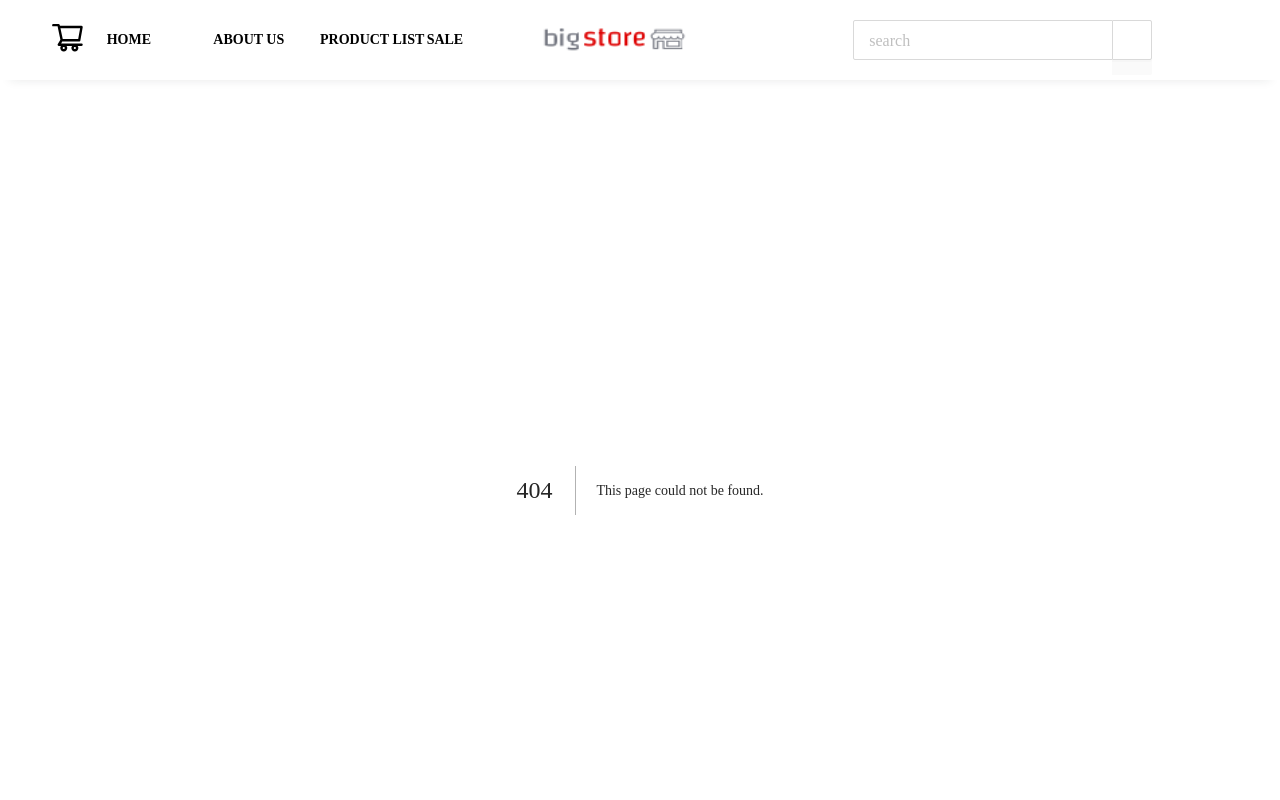
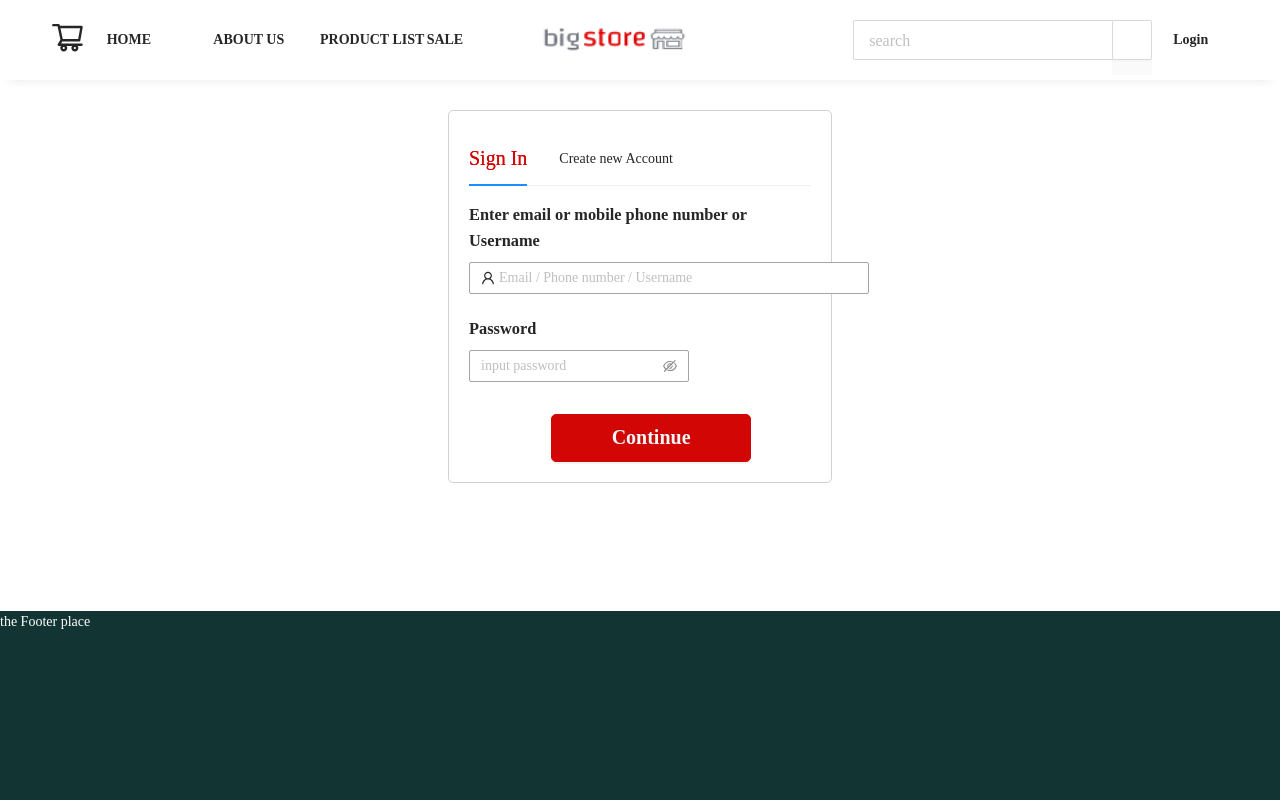
Before and after one commit to Maede-Dev/big-store, a Next.js app: page /login in a window 1280 px wide. Before the commit this address had no page. Shown: the top 800 px of the page. Built offline with nearby package versions, Linux system fonts and the light colour scheme.

Commit message:
create login page with new account and sign in tab

```diff
--- a/Components/Footer/footer.module.scss
+++ b/Components/Footer/footer.module.scss
@@ -2,4 +2,5 @@
   color: white;
   background-color: #123432;
   min-height: 312px;
+  margin-top: 10%;
 }
--- a/Components/Header/index.jsx
+++ b/Components/Header/index.jsx
@@ -2,7 +2,6 @@ import { Col, Input, Row, Space } from "antd";
 
 import Link from "next/link";
 import React from "react";
-import { SearchOutlined } from "@ant-design/icons";
 import { ShoppingCartOutlined } from "@ant-design/icons";
 import style from "./Header.module.scss";
 
@@ -47,11 +46,15 @@ const Header = () => {
 
       <Col span={6} className={style.header_logo}>
         <Link href="/">
-          <img src="/Images/Logo.png" alt="header-logo" className={style.header_logo}/>
+          <img
+            src="/Images/Logo.png"
+            alt="header-logo"
+            className={style.header_logo}
+          />
         </Link>
       </Col>
 
-      <Col span={8} className="search">
+      <Col span={6} className="search">
         <Space direction="vertical">
           <Search
             placeholder=" search"
@@ -60,6 +63,12 @@ const Header = () => {
           />
         </Space>
       </Col>
+
+      <Col span={2} className={style.header_cols}>
+        <Link href="/login">
+          <span>Login</span>
+        </Link>
+      </Col>
     </Row>
   );
 };
--- /dev/null
+++ b/pages/login/index.jsx
@@ -0,0 +1,86 @@
+import React from "react";
+import style from "./login.module.scss";
+import {
+  UserOutlined,
+  EyeInvisibleOutlined,
+  EyeTwoTone,
+  ExclamationOutlined,
+} from "@ant-design/icons";
+import { Input, Space, Button, Tabs } from "antd";
+const { TabPane } = Tabs;
+
+function callback(key) {
+  console.log(key);
+}
+const Login = () => {
+  return (
+    <div className={style.login_Container}>
+      <Tabs defaultActiveKey="1" onChange={callback}>
+        <TabPane  tab="Sign In" key="1">
+          <h3 className={style.login_title}>
+            Enter email or mobile phone number or Username
+          </h3>
+          <Input
+            className={style.login_input}
+            size="middle"
+            placeholder="Email / Phone number / Username"
+            prefix={<UserOutlined />}
+          />
+          <br />
+          <br />
+          <h3 className={style.login_title}>Password</h3>
+          <Space direction="vertical">
+            <Input.Password
+              style={{ borderColor: "#a4a4a4" }}
+              placeholder="input password"
+              iconRender={(visible) =>
+                visible ? <EyeTwoTone /> : <EyeInvisibleOutlined />
+              }
+            />
+          </Space>
+          <br />
+          <br />
+          <Button type="danger" className={style.login_btn}>
+            Continue
+          </Button>
+        </TabPane>
+        <TabPane  tab="Create new Account" key="2">
+          <h3 className={style.login_title}>Your name</h3>
+          <Input className={style.login_input} size="middle" />
+          <br />
+          <br />
+          <h3 className={style.login_title}>Mobile number or email</h3>
+          <Input className={style.login_input} size="middle" />
+          <br />
+          <br />
+          <h3 className={style.login_title}>Username</h3>
+          <Input className={style.login_input} size="middle" />
+          <br />
+          <br />
+          <h3 className={style.login_title}>Password</h3>
+          <Input
+            className={style.login_input}
+            size="middle"
+            placeholder="At least 6 characters"
+          />
+          <br />
+          <span>
+            <ExclamationOutlined />
+            Passwords must be at least 6 characters.
+          </span>
+          <br />
+          <br />
+          <h3 className={style.login_title}>Re-enter password</h3>
+          <Input className={style.login_input} size="middle" />
+          <br />
+          <br />
+          <Button type="danger" className={style.login_btn}>
+            Continue
+          </Button>
+        </TabPane>
+      </Tabs>
+    </div>
+  );
+};
+
+export default Login;
--- /dev/null
+++ b/pages/login/login.module.scss
@@ -0,0 +1,41 @@
+.login_Container{
+   align-items: center;
+   margin-left: 35%;
+   width: 30%;
+   height: 50%;
+   padding: 20px;
+   border:1px solid #ced2d4;
+   border-radius:5px ;
+   margin-bottom: 30px;
+   margin-top: 30px;
+   :global{
+    .ant-tabs-tab.ant-tabs-tab-active .ant-tabs-tab-btn  {
+    color: #d30606;
+    font-size: 20px;
+    font-weight: 500;
+    }
+  }
+
+   .login_input{
+       width: 400px;
+       border-color: #a4a4a4;
+   }
+
+   .login_title{
+       font-weight: 600;
+   }
+
+   .login_btn{
+       border-radius: 5px;
+       margin-top: 3%;
+       margin-left: 24%;
+       width: 200px;
+       font-weight: 700;
+       font-size: 20px;
+      height: 48px;
+      background: #d30606;
+      background-color: #d30606;
+      border-color: #d30606;
+      color: whitesmoke;
+   }
+}
```
